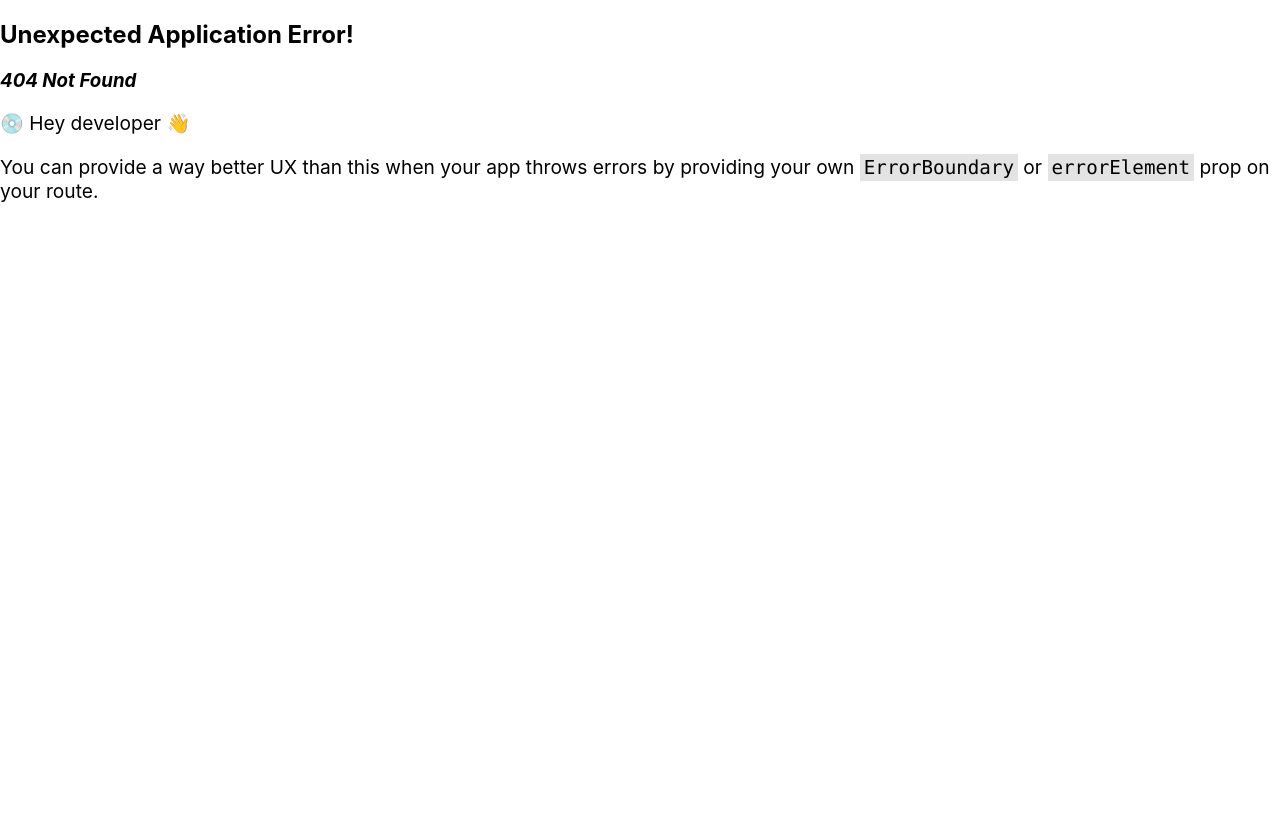
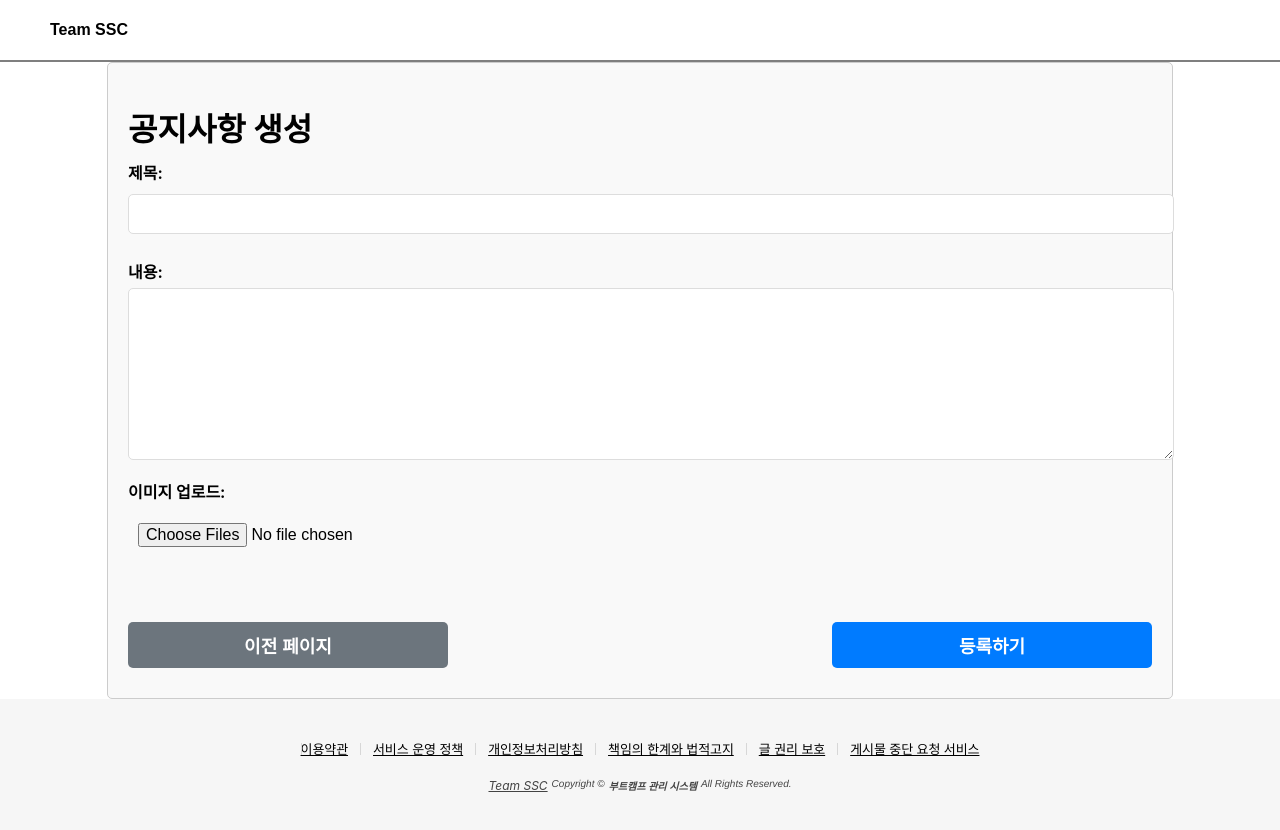
Before and after one commit to TeamSSC/Team-SSC-FE, a React (Create React App) app: page /notice/create in a window 1280 px wide. Before the commit this address had no page. Shown: the top 830 px of the page. Before the commit the page ends 800 px from the top, so only its background shows below. Built offline with nearby package versions, Linux system fonts and the light colour scheme.

Commit message:
공지사항 페이지와 공지 작성 페이지 연결

```diff
--- /dev/null
+++ b/src/routes/CreateNotice.js
@@ -0,0 +1,89 @@
+import React, { useState } from 'react';
+import axios from 'axios';
+import { useNavigate } from 'react-router-dom';
+import styles from './CreateNotice.module.scss'; // SCSS 모듈을 import
+
+const API_CREATE_NOTICE_URL = 'http://localhost:8080/api/notices'; // 공지사항 API URL
+
+const CreateNotice = () => {
+    const [title, setTitle] = useState('');
+    const [content, setContent] = useState('');
+    const [images, setImages] = useState([]);
+    const navigate = useNavigate();
+
+    // 이미지 파일 변경 핸들러
+    const handleFileChange = (event) => {
+        setImages(Array.from(event.target.files));
+    };
+
+    // 폼 제출 핸들러
+    const handleSubmit = async (event) => {
+        event.preventDefault(); // 기본 폼 제출 동작 방지
+
+        const formData = new FormData();
+        formData.append('title', title);
+        formData.append('content', content);
+
+        images.forEach((image) => {
+            formData.append('images', image);
+        });
+
+        try {
+            await axios.post(API_CREATE_NOTICE_URL, formData, {
+                headers: {
+                    'Authorization': `Bearer ${localStorage.getItem('accessToken')}`,
+                    'Content-Type': 'multipart/form-data'
+                }
+            });
+            alert('공지사항 생성을 성공했습니다.');
+            navigate('/notice'); // 공지사항 등록 후 공지사항 목록 페이지로 이동
+        } catch (err) {
+            console.error("공지사항 등록 중 오류 발생:", err);
+            alert('공지사항 생성 실패. 다시 시도해 주세요.'); // 알림 표시
+            //navigate('/notices'); // 공지사항 등록 실패 후 공지사항 목록 페이지로 이동
+        }
+    };
+
+    return (
+        <div className={styles.createNoticeContainer}>
+            <h1>공지사항 생성</h1>
+            <form onSubmit={handleSubmit} className={styles.createNoticeForm}>
+                <div className={styles.formGroup}>
+                    <label htmlFor="title">제목:</label>
+                    <input
+                        type="text"
+                        id="title"
+                        value={title}
+                        onChange={(e) => setTitle(e.target.value)}
+                        required
+                    />
+                </div>
+                <div className={styles.formGroup}>
+                    <label htmlFor="content">내용:</label>
+                    <textarea
+                        id="content"
+                        value={content}
+                        onChange={(e) => setContent(e.target.value)}
+                        required
+                    />
+                </div>
+                <div className={styles.formGroup}>
+                    <label htmlFor="images">이미지 업로드:</label>
+                    <input
+                        type="file"
+                        id="images"
+                        accept="image/*"
+                        multiple
+                        onChange={handleFileChange}
+                    />
+                </div>
+                <div className={styles.formButtons}>
+                    <button type="button" onClick={() => navigate('/notices')}>이전 페이지</button>
+                    <button type="submit">등록하기</button>
+                </div>
+            </form>
+        </div>
+    );
+};
+
+export default CreateNotice;
--- /dev/null
+++ b/src/routes/CreateNotice.module.scss
@@ -0,0 +1,62 @@
+.createNoticeContainer {
+  width: 80%;
+  margin: 0 auto;
+  padding: 20px;
+  border: 1px solid #ccc;
+  border-radius: 5px;
+  background-color: #f9f9f9;
+}
+
+.createNoticeForm {
+  display: flex;
+  flex-direction: column;
+}
+
+.formGroup {
+  margin-bottom: 15px;
+}
+
+label {
+  display: block;
+  margin-bottom: 5px;
+  font-weight: bold;
+}
+
+input[type="text"],
+textarea {
+  width: 100%;
+  padding: 10px;
+  border: 1px solid #ddd;
+  border-radius: 5px;
+}
+
+textarea {
+  height: 150px;
+  resize: vertical;
+}
+
+input[type="file"] {
+  margin-top: 10px;
+}
+
+.formButtons {
+  display: flex;
+  justify-content: space-between;
+  margin-top: 20px;
+}
+
+button {
+  padding: 10px 20px;
+  border: none;
+  border-radius: 5px;
+  color: white;
+  cursor: pointer;
+}
+
+button[type="button"] {
+  background-color: #6c757d; // 기본 색상
+}
+
+button[type="submit"] {
+  background-color: #007bff; // 주요 색상
+}
--- /dev/null
+++ b/src/routes/Notice.js
@@ -0,0 +1,83 @@
+import React, { useEffect, useState } from 'react';
+import axios from 'axios';
+import { Link } from 'react-router-dom';
+import PostItem from '../components/board/PostItem';
+import Pagination from '../components/pagination/Pagination';
+import styles from './Notice.module.scss'; // 스타일을 Notice.module.scss로 변경
+
+const API_URL = 'http://localhost:8080/api/notices'; // API URL을 notices로 변경
+
+const Notice = () => {
+    const [notices, setNotices] = useState([]);
+    const [loading, setLoading] = useState(true);
+    const [error, setError] = useState(null);
+    const [currentPage, setCurrentPage] = useState(1);
+    const [totalPages, setTotalPages] = useState(1);
+
+    useEffect(() => {
+        const fetchNotices = async () => {
+            try {
+                const response = await axios.get(API_URL, {
+                    headers: {
+                        Authorization: `Bearer ${localStorage.getItem('accessToken')}`,
+                    },
+                    params: { page: currentPage },
+                });
+                setNotices(response.data.data.content);
+                setTotalPages(response.data.data.totalPages); // totalPages를 설정
+                setLoading(false);
+            } catch (err) {
+                console.error(err);
+                if (err.response && err.response.status === 400) {
+                    console.error('잘못된 페이지 번호:', error);
+                    setCurrentPage(prevPage => Math.max(prevPage - 1, 1));
+                } else {
+                    setError(err);
+                }
+                setLoading(false);
+            }
+        };
+
+        fetchNotices();
+    }, [currentPage]);
+
+    const handlePageChange = (pageNumber) => {
+        if (pageNumber > 0 && pageNumber) {
+            setCurrentPage(pageNumber);
+        }
+    };
+
+    if (loading) return <p>Loading...</p>;
+    if (error && error.response && error.response.status !== 400) return <p>Error: {error.message}</p>;
+
+    return (
+        <div className={styles.noticeContainer}>
+            <header className={styles.header}>
+                <h1>공지사항</h1>
+                <Link to="/notice/create" className={styles.createPostButton}>
+                    공지사항 생성
+                </Link>
+            </header>
+            <div className={styles.noticeList}>
+                {notices.length > 0 ? (
+                    notices.map((notice) => (
+                        <div key={notice.boardId}>
+                            <Link to={`/boards/${notice.boardId}`}>
+                                <PostItem post={notice} />
+                            </Link>
+                        </div>
+                    ))
+                ) : (
+                    <p>No notices available</p>
+                )}
+            </div>
+            <Pagination
+                currentPage={currentPage}
+                totalPages={totalPages} // Pagination에 totalPages 전달
+                onPageChange={handlePageChange}
+            />
+        </div>
+    );
+};
+
+export default Notice;
--- /dev/null
+++ b/src/routes/Notice.module.scss
@@ -0,0 +1,42 @@
+/* Notice.module.scss */
+
+/* Container styling for the notice board */
+.noticeContainer {
+  width: 80%;
+  margin: 0 auto;
+  padding: 20px;
+}
+
+/* Header styling with space between the title and the create button */
+.header {
+  display: flex;
+  justify-content: space-between;
+  align-items: center;
+  margin-bottom: 20px;
+}
+
+/* Styling for the create post button */
+.createPostButton {
+  padding: 10px 20px;
+  background-color: #007bff; /* You can customize this color */
+  color: white;
+  text-decoration: none;
+  border-radius: 5px;
+  font-size: 16px; /* Adjust font size as needed */
+}
+
+/* Styling for the list of notices */
+.noticeList {
+  margin-top: 20px;
+}
+
+/* Style for individual notice items */
+.noticeItem {
+  margin-bottom: 15px;
+}
+
+/* Optional: Style for each notice item link */
+.noticeItem a {
+  text-decoration: none;
+  color: #333; /* You can customize this color */
+}
```
Also changed, not shown: src/App.js (+10 -0 lines).
